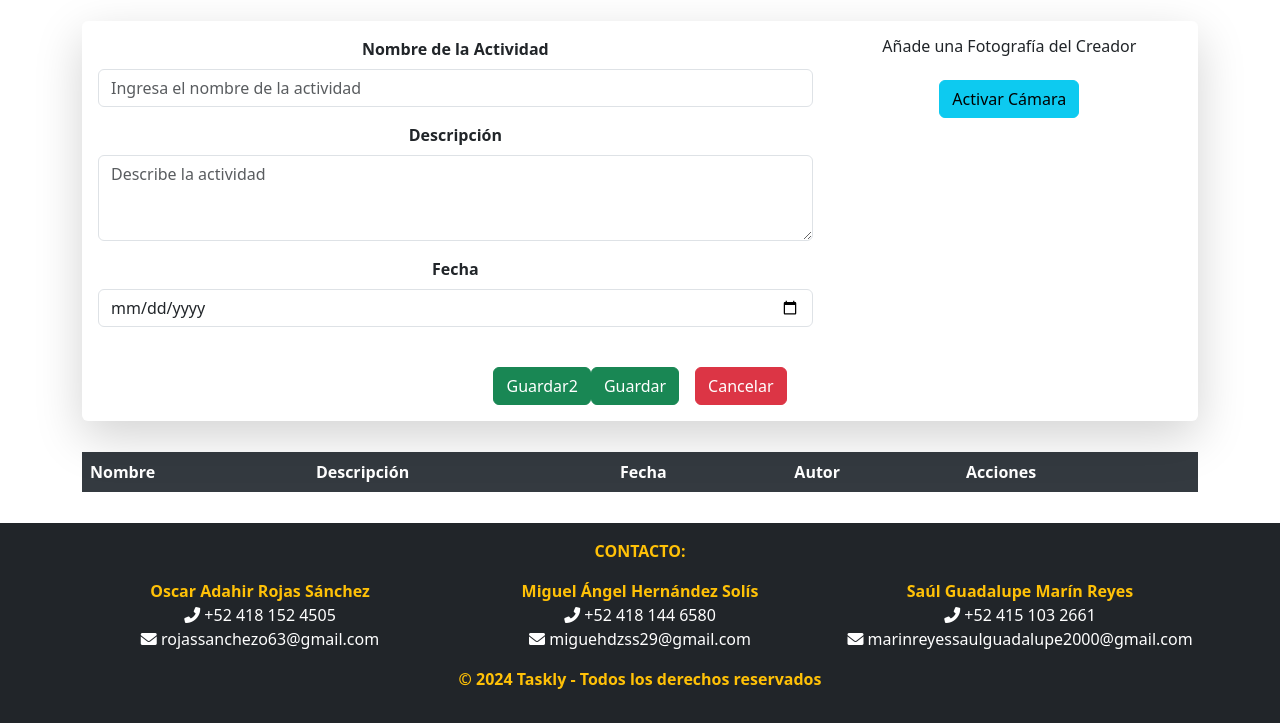
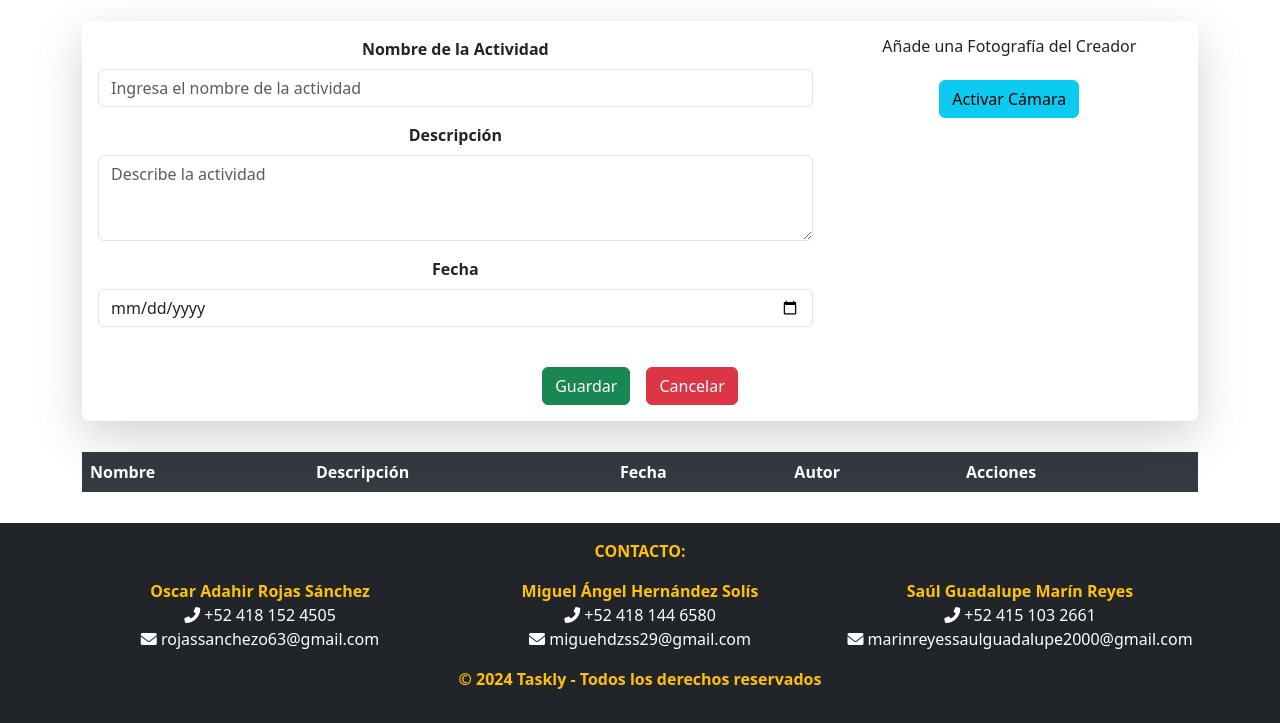
Before and after one commit to oscarRS25/Taskly, a plain HTML site: page actividades.html in a window 1280 px wide. Shown: the part 204-927 px from the top of the page. Drawn offline with nearby package versions, Linux system fonts and the light colour scheme.

```diff
--- a/actividades.html
+++ b/actividades.html
@@ -121,7 +121,6 @@
 
           <!-- Botones de guardar y cancelar -->
           <div class="d-flex justify-content-center mt-4">
-            <button type="submit" class="btn btn-success" id="saveChangesBtn2">Guardar2</button>
             <button type="submit" class="btn btn-success" id="saveChangesBtn">Guardar</button>
             <button type="reset" class="btn btn-danger ms-3" id="cancelBtn">Cancelar</button>
           </div>
```
